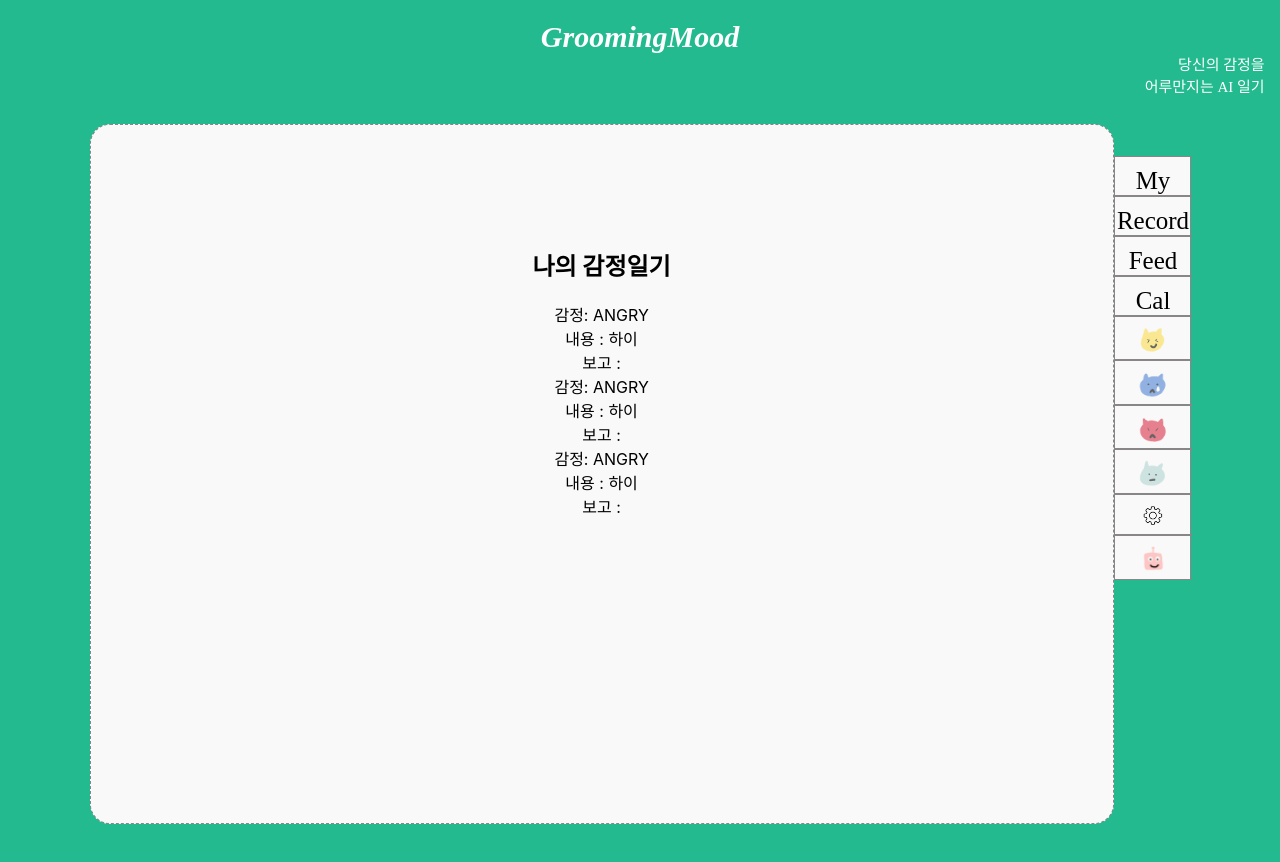
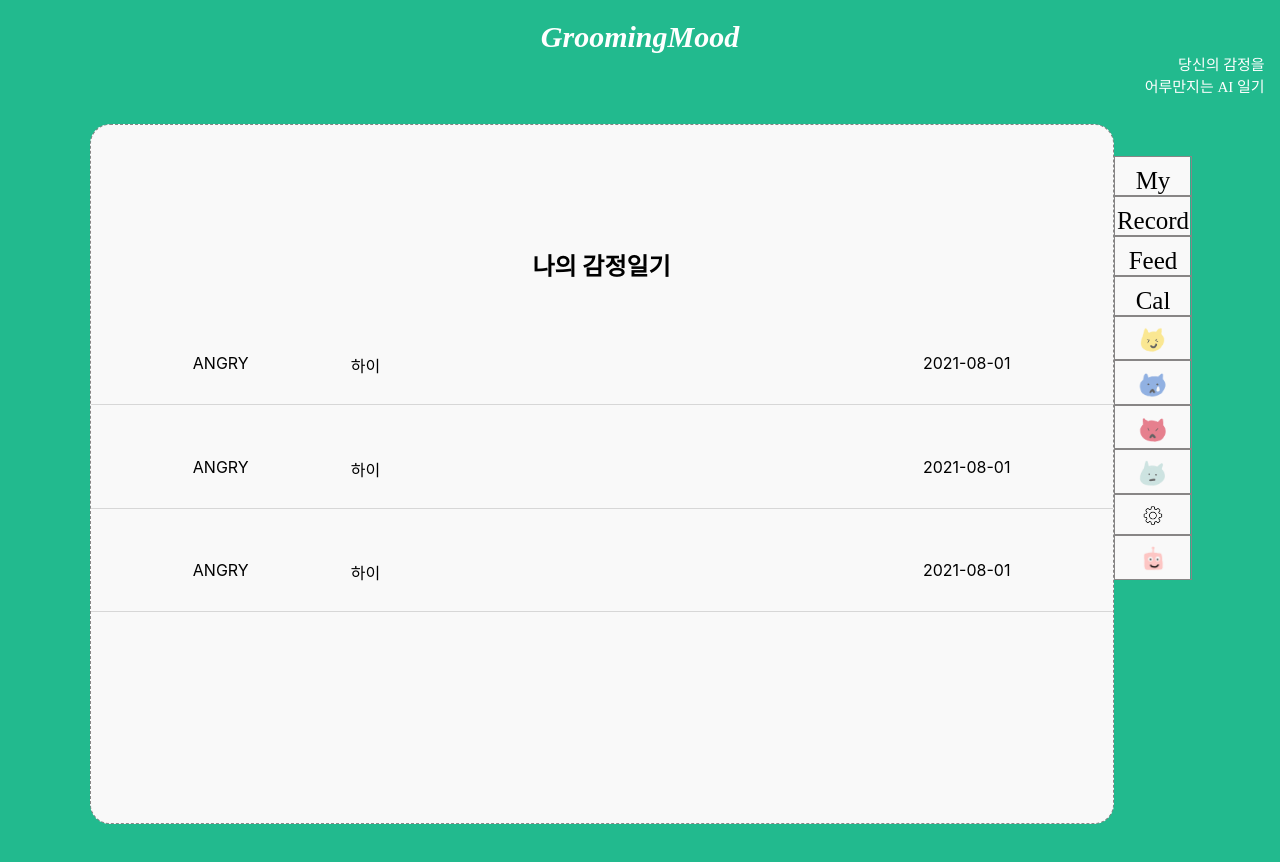
Before and after one commit to Grooming-Mood/front, a React (Create React App) app: page /feed in a window 1280 px wide. Shown: the top 862 px of the page. Built offline with nearby package versions, Linux system fonts and the light colour scheme; a web font is replaced by a local one.

Commit message:
Feat: Feed 리스트 style 적용
-

```diff
--- a/src/App.css
+++ b/src/App.css
@@ -280,6 +280,42 @@ button{
     margin: 0% 0% 8% 0%;
 }
 
+.diary-container {
+
+}
+
+.diary-title {
+
+}
+
+.data-container {
+    box-sizing: border-box;
+    border-bottom: 1px solid #D7D7D7;
+    padding: 5% 0%;
+
+}
+
+.data-image {
+    flex: 1;
+    float: left;
+    flex-direction: column;
+
+    padding: 0% 10%;
+
+}
+
+.data-content {
+    flex: 1;
+    float: left;
+    flex-direction: column;
+}
+
+.data-date {
+    flex: 1;
+    float: right;
+    flex-direction: column;
+    margin-right: 10%;
+}
 
 /** Calendar 화면 **/
 .calendar-content {
--- a/src/views/Feed.jsx
+++ b/src/views/Feed.jsx
@@ -24,21 +24,23 @@ const dummyList = [
     },
 ];
 
-const FeedList = ({ dataList }) => {
+const
+    FeedList = ({ dataList }) => {
     return (
         <div>
             <div>
                 {dataList.map((it) => {
                     return (
-                      <div key = {it.id}>
-                          <div>
-                              <span>감정: { it.feeling }</span>
+                      <div className="data-container"
+                           key = {it.id}>
+                          <div className="data-image">
+                              <span>{ it.feeling }</span>
                           </div>
-                          <div>
-                              <span>내용 : { it.content }</span>
+                          <div className="data-content">
+                              <span>{ it.content }</span>
                           </div>
-                          <div>
-                              <span>보고 : { it.datetime }</span>
+                          <div className="data-date">
+                              <span>{ it.date }</span>
                           </div>
                       </div>
                     );
```
